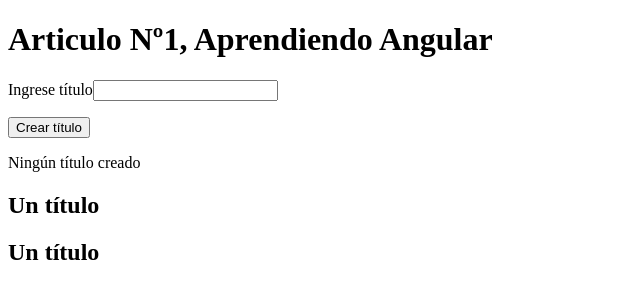
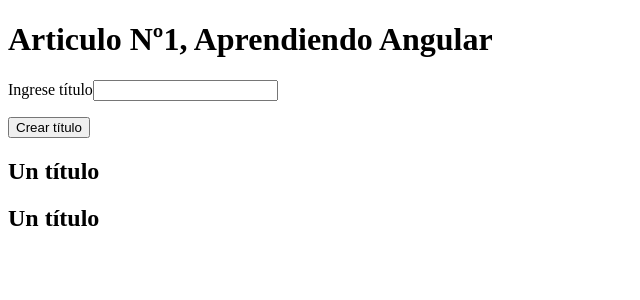
Before and after one commit to js-urquiza/angularPractice, an Angular app in the folder angular-practice/: page / in a window 1280 px wide. Shown: the top 300 px of the page, without its empty margins (0-640 px from the left). Built offline with nearby package versions, Linux system fonts and the light colour scheme.

Commit message:
Practica con *ngIf

```diff
--- a/angular-practice/src/app/articulo/articulo.component.html
+++ b/angular-practice/src/app/articulo/articulo.component.html
@@ -4,6 +4,6 @@
 <input type="text" [(ngModel)]="titleName">
 <p> {{titleName}} </p>
 <button [disabled]="allowNewTitle" (click)="onCreateTitle()">Crear título</button>
-<p> {{createTitleStatus}} </p>
+<p *ngIf="titleCreated"> {{createTitleStatus}} </p>
 <app-titulo></app-titulo>
 <app-titulo></app-titulo>
--- a/angular-practice/src/app/articulo/articulo.component.ts
+++ b/angular-practice/src/app/articulo/articulo.component.ts
@@ -11,8 +11,8 @@
   nombreDeArticulo: string = 'Aprendiendo Angular';
   allowNewTitle: boolean = true;
   createTitleStatus: string = 'Ningún título creado';
-
   titleName: string = '';
+  titleCreated: boolean = false;
 
   getName() {
     return this.nombreDeArticulo;
@@ -26,6 +26,7 @@
 
   onCreateTitle() {
     this.createTitleStatus = 'Nuevo título creado.' + ' El título es ' + this.titleName;
+    this.titleCreated = true;
   }
 
   onUpdateInputName(event: Event) {
```
